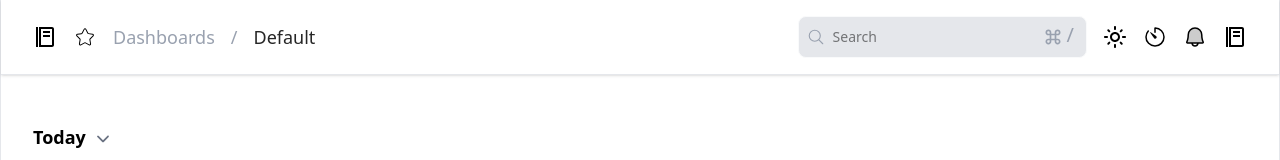
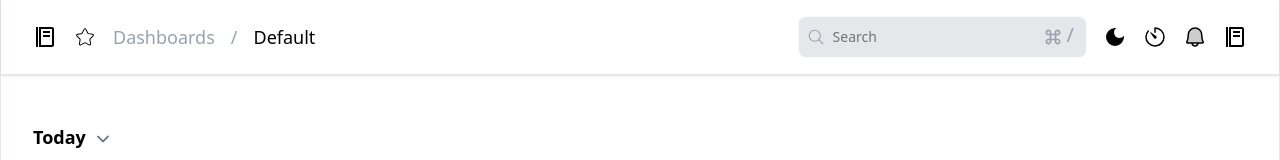
Before and after one commit to SourabhSingh22/StoreShoppy-Assignment, a React (Vite) app: page / in a window 1280 px wide. Shown: the top 160 px of the page. Built offline with nearby package versions, Linux system fonts and the light colour scheme.

Commit message:
add dark and light mode

```diff
--- a/src/App.jsx
+++ b/src/App.jsx
@@ -1,13 +1,23 @@
-import React from 'react'
-import Dashboard from './components/Dashboard'
+import { useEffect, useState } from "react";
+import Dashboard from "./components/Dashboard";
 
 
-const App = () => {
+function App() {
+  const [darkMode, setDarkMode] = useState(false);
+
+  useEffect(() => {
+    if (darkMode) {
+      document.body.classList.add("dark");
+    } else {
+      document.body.classList.remove("dark");
+    }
+  }, [darkMode]);
+
   return (
-    <>
-      <Dashboard/>
-    </>
-  )
+    <div className="min-h-screen bg-white text-black dark:bg-gray-900 dark:text-white">
+      <Dashboard darkMode={darkMode} setDarkMode={setDarkMode} />
+    </div>
+  );
 }
 
-export default App
+export default App;
--- a/src/components/Dashboard.jsx
+++ b/src/components/Dashboard.jsx
@@ -14,8 +14,7 @@ import TrafficByLocation from '../assets/TrafficByLocation.png';
 import Profile from './Profile';
 import Notifications from './Notifications';
 
-const Dashboard = () => {
-  const [darkMode, setDarkMode] = useState(true);
+const Dashboard = ({ darkMode, setDarkMode }) => {
   const [openMenu, setOpenMenu] = useState(false);
   const [rightMenuOpen, setRightMenuOpen] = useState(false);
 
@@ -31,23 +30,24 @@ const Dashboard = () => {
   const handleRightMenu = () => setRightMenuOpen(!rightMenuOpen);
 
   return (
-    <div className={`w-full h-full transition-all duration-300`}>
+    <div className={`w-full h-full transition-all duration-300 ${darkMode ? "bg-gray-900 text-white" : "bg-white text-black"}`}>
       <div className="flex">
-      {/* Left Profile Sidebar */}
+        {/* Left Profile Sidebar */}
         <Profile openMenu={openMenu} />
-        <main className={`flex-1 border-l border-r border-gray-200`}>
-          <nav className='bg-white flex items-center justify-between px-8 py-4 border-b border-gray-200 shadow-sm'>
+
+        <main className={`flex-1 border-l border-r ${darkMode ? "border-gray-700" : "border-gray-200"}`}>
+          <nav className={`${darkMode ? "bg-gray-800 border-gray-700" : "bg-white border-gray-200"} flex items-center justify-between px-8 py-4 border-b shadow-sm`}>
             <div className='text-xl flex items-center gap-4'>
               <BiFoodMenu className='text-2xl cursor-pointer' onClick={handleLeftMenu} />
               <CiStar className='text-2xl' />
               <p className='text-gray-400 text-lg'>Dashboards</p>
               <p className='text-gray-400 text-lg'>/</p>
-              <p className='text-lg text-neutral-800'>Default</p>
+              <p className='text-lg'>Default</p>
             </div>
             <div className='flex items-center gap-4'>
-              <div className='flex items-center bg-gray-200 text-lg px-2 gap-2 py-1 rounded-lg border border-gray-50 focus-within:border-blue-500'>
+              <div className={`${darkMode ? "bg-gray-700 border-gray-600" : "bg-gray-200 border-gray-50"} flex items-center text-lg px-2 gap-2 py-1 rounded-lg border focus-within:border-blue-500`}>
                 <IoSearchOutline className='text-gray-400 text-lg' />
-                <input type="text" placeholder='Search' className='outline-none text-sm' />
+                <input type="text" placeholder='Search' className='outline-none text-sm bg-transparent' />
                 <div className='flex items-center text-gray-400 text-xl gap-1 pr-1'>
                   <MdKeyboardCommandKey /><p className='pb-1'>/</p>
                 </div>
@@ -58,7 +58,7 @@ const Dashboard = () => {
                 </button>
                 <IoTimerOutline />
                 <PiBellDuotone />
-                <BiFoodMenu  onClick={handleRightMenu} className="cursor-pointer" />
+                <BiFoodMenu onClick={handleRightMenu} className="cursor-pointer" />
               </div>
             </div>
           </nav>
@@ -85,7 +85,7 @@ const Dashboard = () => {
               ))}
             </div>
 
-              {/* Third section */}
+            {/* Third section */}
             <section className='mt-16 w-full flex items-center justify-between gap-7'>
               <div className='w-[70%]'>
                 <img src={total_users} alt="total_users" className='lg:h-[400px] shadow-md rounded-2xl bg-gray-50 object-scale-down lg:w-full w-[60%]' />
@@ -96,8 +96,7 @@ const Dashboard = () => {
             </section>
 
             {/* forth section */}
-
-            <section className='mt-16 w-full flex items-center justify-between gap-16 mb-4'>
+            <section className='mt-16 w-full flex items-center justify-between gap-16'>
               <div className='w-[50%] shadow-lg rounded-2xl'>
                 <img src={TrafficByDevice} alt="TrafficByDevice" className='rounded-2xl' />
               </div>
@@ -108,8 +107,6 @@ const Dashboard = () => {
           </div>
         </main>
 
-
-
         {/* Right Notification Sidebar */}
         <Notifications open={rightMenuOpen} />
       </div>
```
